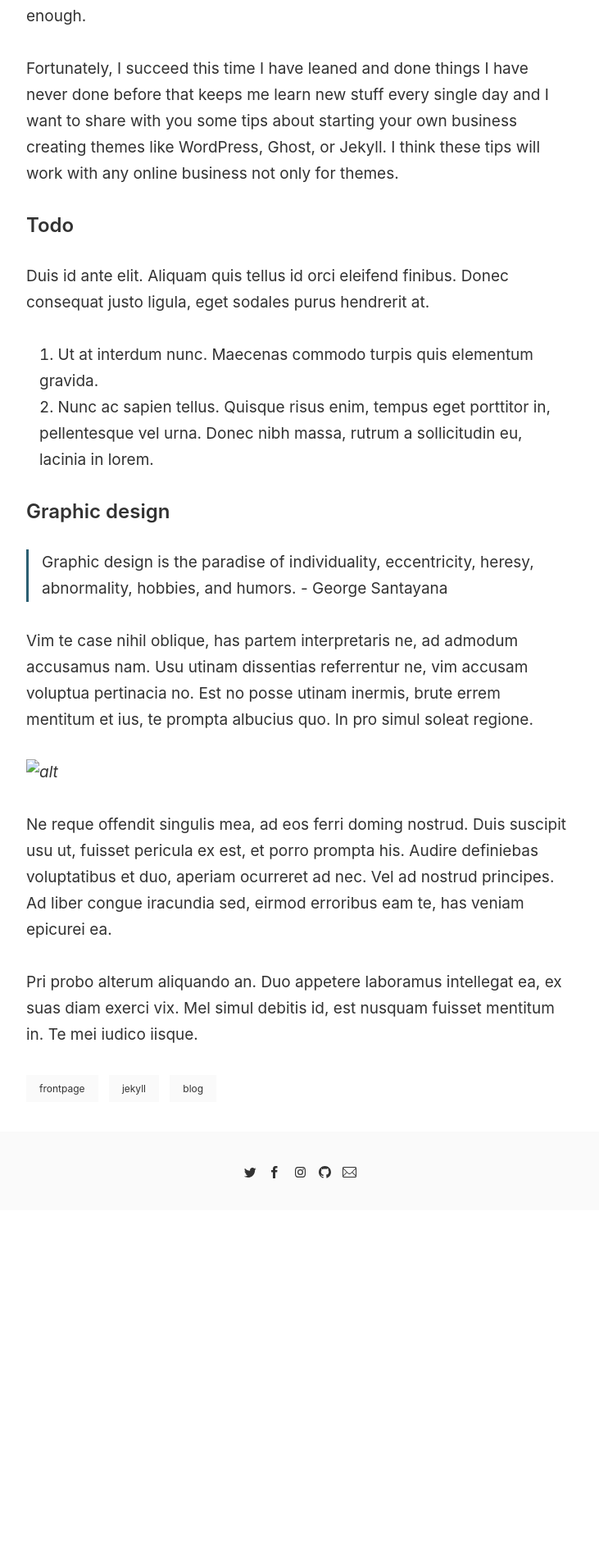
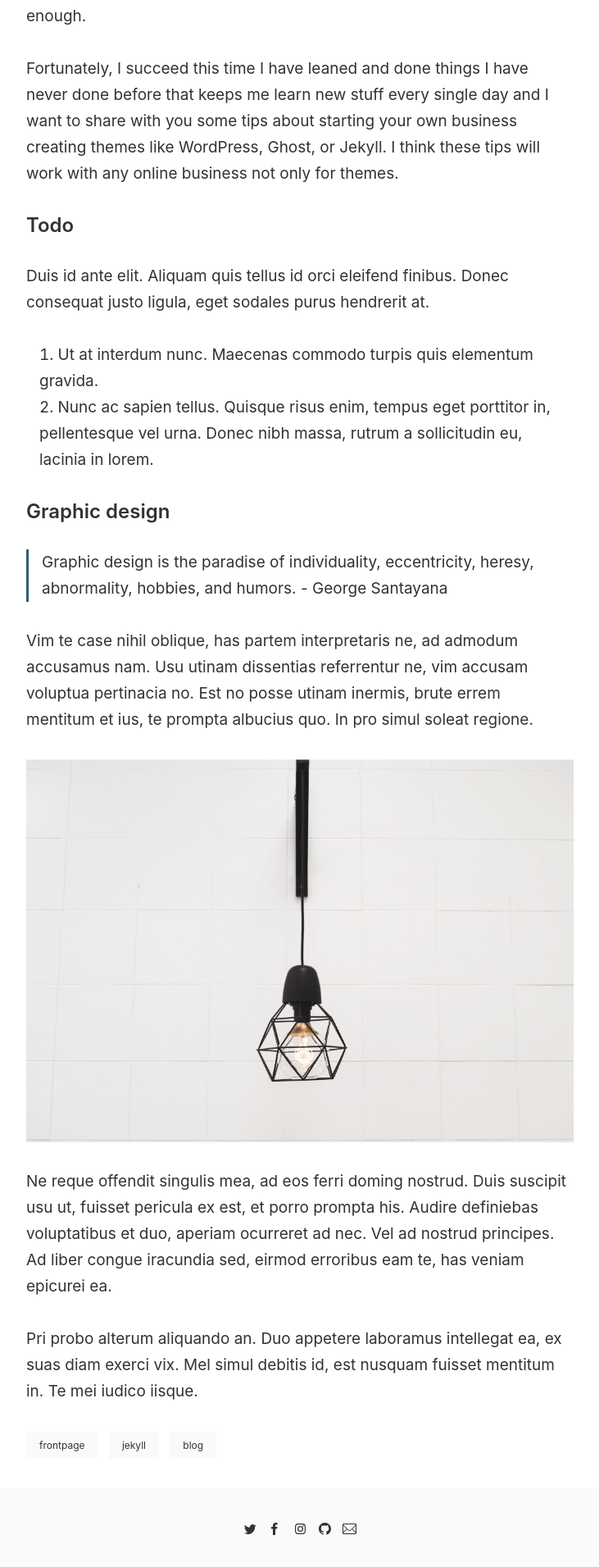
Before and after one commit to LuckyCode1992/blogs, a Jekyll site: the page built from _posts/2015-12-22-the-reason-were-gathered-here-on-our-god-given-much-naeeded-day-of-rest-is-that-we-have-a-polish-hostage.markdown, in a window 1280 px wide. Shown: the part 820-2731 px from the top of the page at 82% size, without its empty margins (274-1005 px from the left). Built offline with Jekyll 4.4.1, drawn with Linux system fonts in a browser that asks for light colours; before the commit the page ends 2296 px from its top, so only the background shows below that.

Commit message:
再次修改

```diff
--- a/_posts/2015-12-22-the-reason-were-gathered-here-on-our-god-given-much-naeeded-day-of-rest-is-that-we-have-a-polish-hostage.markdown
+++ b/_posts/2015-12-22-the-reason-were-gathered-here-on-our-god-given-much-naeeded-day-of-rest-is-that-we-have-a-polish-hostage.markdown
@@ -24,7 +24,7 @@ lacinia in lorem.
 
 Vim te case nihil oblique, has partem interpretaris ne, ad admodum accusamus nam. Usu utinam dissentias referrentur ne, vim accusam voluptua pertinacia no. Est no posse utinam inermis, brute errem mentitum et ius, te prompta albucius quo. In pro simul soleat regione.
 
-![alt](images\posts\1.jpg)
+![alt](/images/posts/1.jpg)
 
 Ne reque offendit singulis mea, ad eos ferri doming nostrud. Duis suscipit usu ut, fuisset pericula ex est, et porro prompta his. Audire definiebas voluptatibus et duo, aperiam ocurreret ad nec. Vel ad nostrud principes. Ad liber congue iracundia sed, eirmod erroribus eam te, has veniam epicurei ea.
 
```
